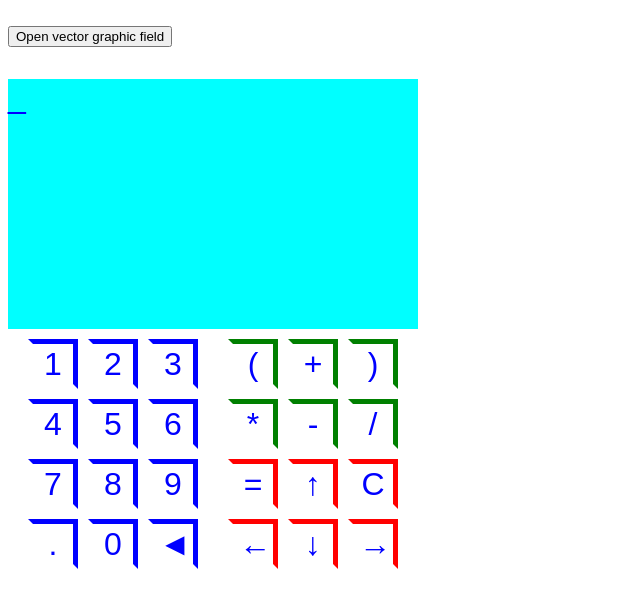
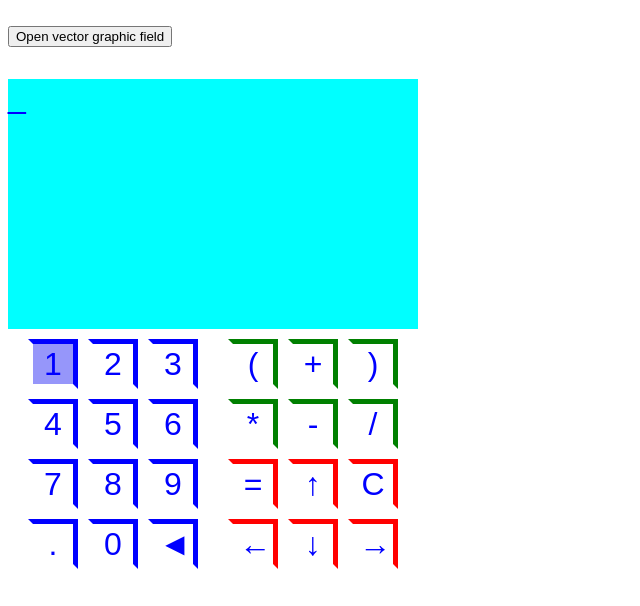
Before and after one commit to OlehKozubJS/various-react-projects-test, a React (Create React App) app: page / in a window 1280 px wide. In both pictures the pointer is over the button 53 px from the left and 364 px from the top of the page. Shown: the top 606 px of the page, without its empty margins (0-640 px from the left). Built offline with nearby package versions, Linux system fonts and the light colour scheme; a web font is replaced by a local one.

Commit message:
Update Calculator.module.css

```diff
--- a/src/Calculator/Calculator.module.css
+++ b/src/Calculator/Calculator.module.css
@@ -30,6 +30,8 @@
   border-bottom: 5px solid var(--calculator-button-border-color);
   border-left: 5px solid var(--calculator-button-border-color);
   background: none;
+
+  transition: 250ms;
 }
 
 .CalculatorButton:active {
@@ -42,6 +44,11 @@
   border-right: 5px solid var(--number-button-border-color);
 }
 
+.NumberButton:hover,
+.NumberButton:focus {
+  background-color: rgb(150, 150, 250);
+}
+
 .NumberButton:active {
   border-bottom: 5px solid var(--number-button-border-color);
   border-left: 5px solid var(--number-button-border-color);
@@ -52,6 +59,11 @@
   border-right: 5px solid var(--action-button-border-color);
 }
 
+.ActionButton:hover,
+.ActionButton:focus {
+  background-color: rgb(150, 250, 150);
+}
+
 .ActionButton:active {
   border-bottom: 5px solid var(--action-button-border-color);
   border-left: 5px solid var(--action-button-border-color);
@@ -60,6 +72,11 @@
 .MainControlButton {
   border-top: 5px solid var(--control-button-border-color);
   border-right: 5px solid var(--control-button-border-color);
+}
+
+.MainControlButton:hover,
+.MainControlButton:focus {
+  background-color: rgb(250, 150, 150);
 }
 
 .MainControlButton:active {
```
